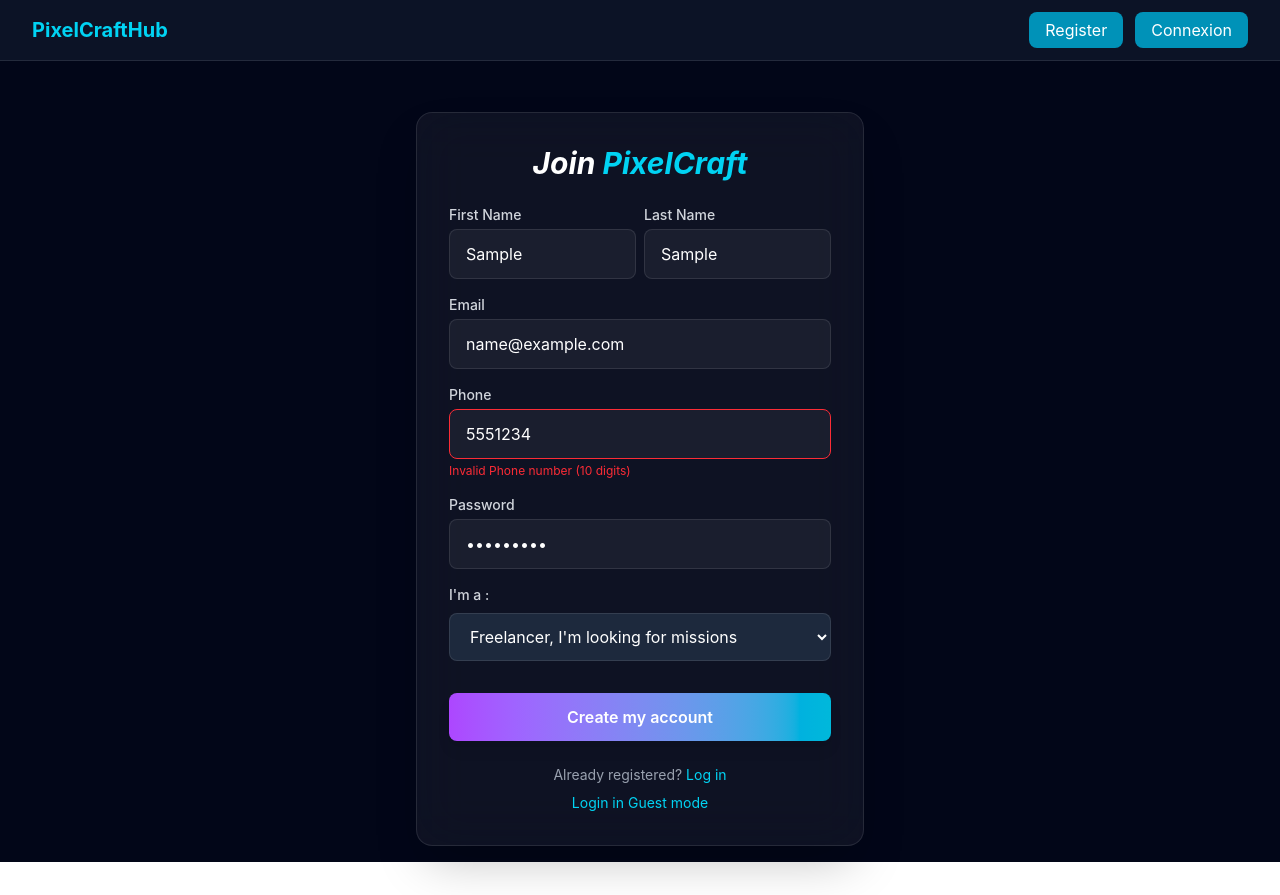
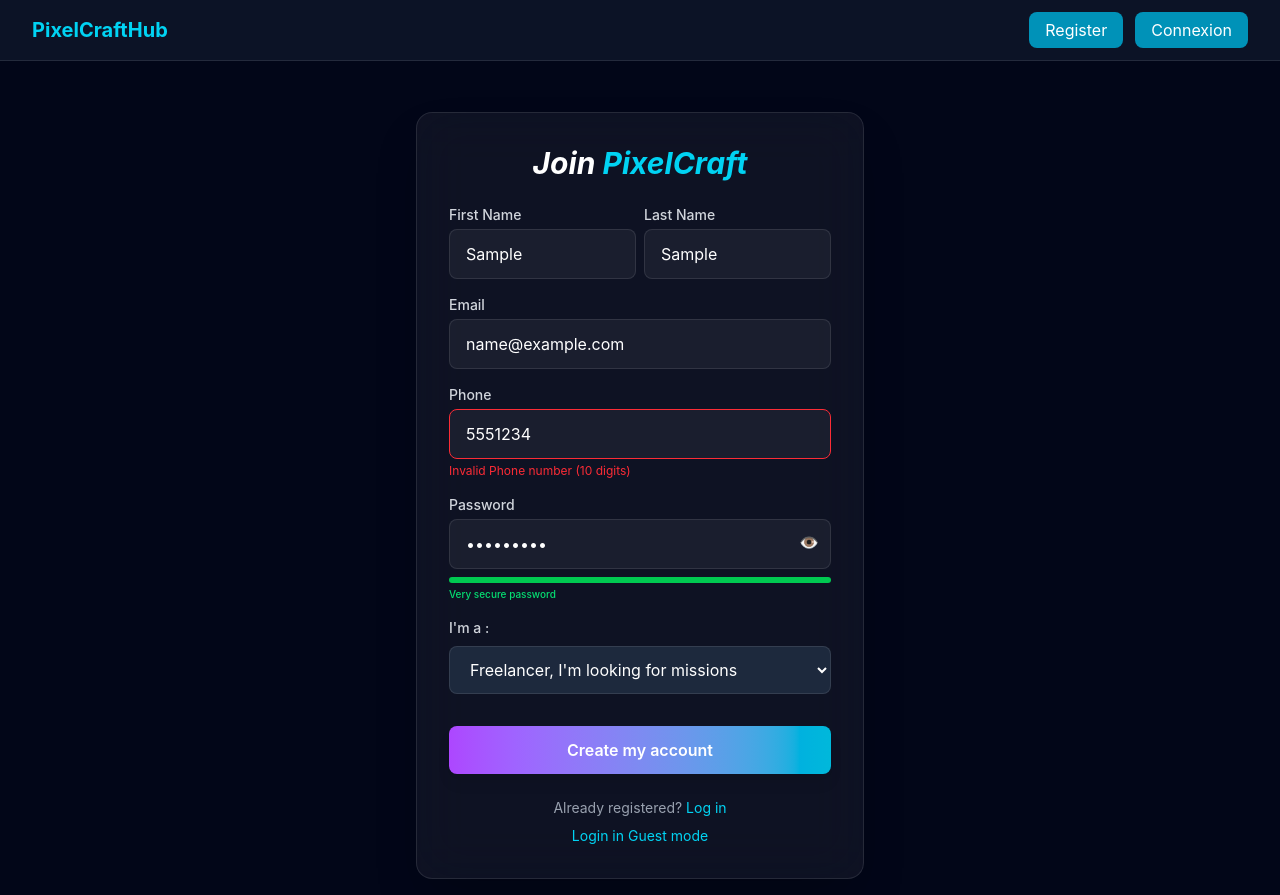
Before and after one commit to IslemFou/pixelcrafthub-frontend, a React (Vite) app: page /register in a window 1280 px wide. Both pictures are taken after typing "Sample", "Sample", "name@example.com", "5551234", "Sample123" into the empty fields and a click on the button "Create my account". Before the commit the page ends 862 px from the top, so only its background shows below. Built offline with nearby package versions, Linux system fonts and the light colour scheme.

Commit message:
updating password validation realtime validation

```diff
--- a/package.json
+++ b/package.json
@@ -12,6 +12,7 @@
   "dependencies": {
     "@tailwindcss/postcss": "^4.2.2",
     "axios": "^1.14.0",
+    "lucide-react": "^1.7.0",
     "react": "^19.2.4",
     "react-dom": "^19.2.4",
     "react-router-dom": "^7.14.0"
--- a/src/pages/Register.jsx
+++ b/src/pages/Register.jsx
@@ -16,6 +16,20 @@ const Register = () => {
 
     const [errors, setErrors] = useState({});
     const navigate = useNavigate();
+
+    //password checking
+    const [showPassword, setShowPassword] = useState(false);
+    const [strength, setStrength] = useState(0);
+
+    const checkStrength = (pass) => {
+        let score = 0;
+        if (pass.length > 0) score++;      // Commencé
+        if (pass.length >= 8) score++;     // Longueur
+        if (/[A-Z]/.test(pass)) score++;   // Majuscule
+        if (/[0-9]/.test(pass)) score++;   // Chiffre
+        if (/[^A-Za-z0-9]/.test(pass)) score++; // Caractère spécial
+        setStrength(score);
+    };
 
     // --- 1. FONCTION DE VALIDATION ---
     const validateForm = () => {
@@ -38,6 +52,18 @@ const Register = () => {
             } else if (!siretRegex.test(formData.siret)) {
                 newErrors.siret = "SIRET must be 14 digits";
             }
+        }
+        // REGEX MOT DE PASSE :
+        // ^(?=.*[a-z]) : Au moins une minuscule
+        // (?=.*[A-Z])  : Au moins une majuscule
+        // (?=.*\d)     : Au moins un chiffre
+        // .{8,}        : Au moins 8 caractères
+        const passwordRegex = /^(?=.*[a-z])(?=.*[A-Z])(?=.*\d).{8,}$/;
+
+        if (!formData.password) {
+            newErrors.password = "Password is required";
+        } else if (!passwordRegex.test(formData.password)) {
+            newErrors.password = "Must contain 8+ chars, 1 uppercase, 1 lowercase and 1 number";
         }
 
         setErrors(newErrors);
@@ -122,14 +148,54 @@ const Register = () => {
                     </div>
 
                     {/* Password */}
-                    <div>
+
+                    <div className="relative group">
                         <label className="block text-sm font-medium text-gray-300">Password</label>
-                        <input
-                            type="password"
-                            className="w-full px-4 py-3 mt-1 bg-white/5 border border-white/10 rounded-lg focus:ring-2 focus:ring-cyan-500 text-white outline-none"
-                            placeholder="••••••••"
-                            onChange={(e) => setFormData({ ...formData, password: e.target.value })}
-                        />
+                        <div className="relative">
+                            <input
+                                type={showPassword ? "text" : "password"}
+                                className="w-full px-4 py-3 mt-1 bg-white/5 border border-white/10 rounded-lg focus:ring-2 focus:ring-cyan-500 text-white outline-none pr-12"
+                                placeholder="••••••••"
+                                onChange={(e) => {
+                                    setFormData({ ...formData, password: e.target.value });
+                                    checkStrength(e.target.value);
+                                }}
+                            />
+                            {/* L'icône de l'œil */}
+                            <button
+                                type="button"
+                                onClick={() => setShowPassword(!showPassword)}
+                                className="absolute right-3 top-1/2 -translate-y-1/2 text-gray-400 hover:text-white transition-colors"
+                            >
+                                {showPassword ? "🙈" : "👁️"}
+                                {/* Ou <EyeOff size={20} /> : <Eye size={20} /> si tu as lucide-react */}
+                            </button>
+                        </div>
+
+                        {/* Barre de progression dynamique */}
+                        {formData.password.length > 0 && (
+                            <div className="mt-2 space-y-1">
+                                <div className="flex h-1.5 w-full gap-1 overflow-hidden rounded-full bg-white/10">
+                                    <div
+                                        className={`h-full transition-all duration-500 ${strength <= 1 ? "w-1/4 bg-red-500" :
+                                            strength <= 2 ? "w-2/4 bg-orange-500" :
+                                                strength <= 3 ? "w-3/4 bg-yellow-500" :
+                                                    "w-full bg-green-500"
+                                            }`}
+                                    />
+                                </div>
+                                <p className={`text-[10px] font-medium ${strength <= 1 ? "text-red-400" :
+                                    strength <= 2 ? "text-orange-400" :
+                                        strength <= 3 ? "text-yellow-400" :
+                                            "text-green-400"
+                                    }`}>
+                                    {strength <= 1 && "Weak password"}
+                                    {strength === 2 && "Medium password"}
+                                    {strength === 3 && "Strong password"}
+                                    {strength >= 4 && "Very secure password"}
+                                </p>
+                            </div>
+                        )}
                     </div>
 
                     {/* Role Selection */}
```
Also changed, not shown: 1 other file (tests, documents, lock files or other folders).
